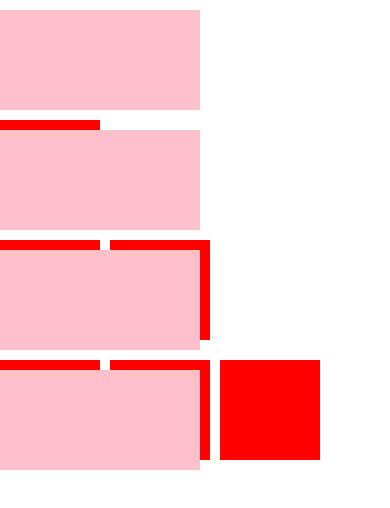
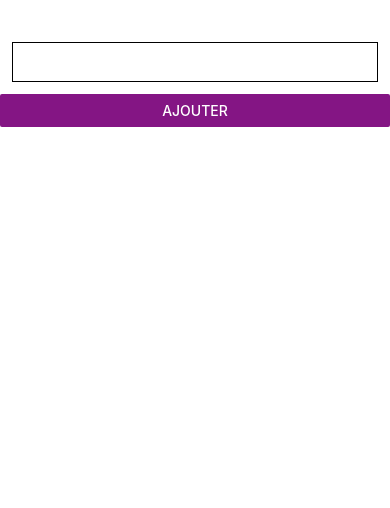
Before and after one commit to JeRimes/learnReactNative, a React Native app: screen / in a window 390 px wide. Shown: the top 508 px of the page. Built offline with nearby package versions, Linux system fonts and the light colour scheme.

Commit message:
component to add element in list

```diff
--- a/App.js
+++ b/App.js
@@ -1,43 +1,23 @@
 import { StatusBar } from 'expo-status-bar';
 import React, { useState } from 'react';
-import { StyleSheet, Text, View, ScrollView } from 'react-native';
-import { SquarePink, SquareRed } from './Components/Square'
+import { StyleSheet, Text, View, ScrollView, TextInput } from 'react-native';
+import UselessTextInput from './Components/Square'
 
 export default function App() {
   return (
     <View style={styles.main}>
-      <SquarePink />
-      <View style={styles.squareRedFlex}>
-        <SquareRed />
-      </View>
-      <SquarePink />
-      <View style={styles.squareRedFlex}>
-        <SquareRed />
-        <SquareRed />
-      </View>
-      <SquarePink />
-      <View style={styles.squareRedFlex}>
-        <SquareRed />
-        <SquareRed />
-        <SquareRed />
-      </View>
-      <SquarePink />
+      <UselessTextInput></UselessTextInput>
     </View>
   );
 
 }
 
 const styles = StyleSheet.create({
-
-  squareRedFlex: {
-    flex: 0,
-    flexDirection: 'row',
-    justifyContent: 'flex-start'
-  },
   main: {
     flex: 1,
     flexDirection: 'column',
-    alignContent: 'space-around'
+    alignContent: 'space-around',
+    marginTop: 30
   },
 
 });
--- a/Components/Square.js
+++ b/Components/Square.js
@@ -1,29 +1,64 @@
-import React, { useState } from 'react';
-import { View, StyleSheet } from 'react-native';
-export const SquarePink = () => {
+import React, { useState } from "react";
+import { View, StyleSheet, TextInput, Button, Text, FlatList, TouchableOpacity } from "react-native";
+
+
+const UselessTextInput = () => {
+    const [text, setText] = useState("");
+
+    const [pays, setPays, onPress] = useState([]);
+
+    const addTip = (value) => {
+        var item = { id: (pays.length + 1).toString(), title: value, stroke: false };
+        setPays([...pays, item]);
+    }
+    // const Item = ({ item, onPress, backgroundColor, textColor }) => (
+    //     <TouchableOpacity onPress={onPress} style={[styles.item, backgroundColor]}>
+    //         <Text style={styles.item}>{item.title}</Text>
+    //     </TouchableOpacity>
+    // );
+    // const backgroundColor = item.id === selectedId ? "#6e3b6e" : "#f9c2ff";
+    // const color = item.id === selectedId ? 'white' : 'black';
     return (
-        <View style={styles.squarePink}></View>
+        <View>
+            <TextInput
+                style={styles.input}
+                onChangeText={(val) => setText(val)}
+                value={text}
+            />
+            <Text>{text}</Text>
+            <Button
+                onPress={() =>
+                    addTip(text)
+                }
+                title="Ajouter"
+                color="#841584"
+            />
+            <FlatList
+                data={pays}
+                renderItem={({ item }) =>
+                    <Text style={styles.item}>{item.title}</Text>
+                }
+                keyExtractor={(item) => item.id}
+            />
+        </View>
     );
-}
-
-export const SquareRed = () => {
-    return (
-        <View style={styles.squareRed}></View>
-    );
-}
+};
 
 const styles = StyleSheet.create({
-    squarePink: {
-        backgroundColor: 'pink',
-        width: 200,
-        height: 100,
+    input: {
+        height: 40,
+        margin: 12,
+        borderWidth: 1,
+        padding: 10,
+    },
+    item: {
         marginTop: 10,
-        marginBottom: 10
-    },
-    squareRed: {
-        backgroundColor: 'red',
-        width: 100,
-        height: 100,
-        marginRight: 10,
-    },
+        fontSize: 20,
+        textAlign: 'center',
+        backgroundColor: "red",
+        color: 'white',
+        padding: 10
+    }
 });
+
+export default UselessTextInput;
```
